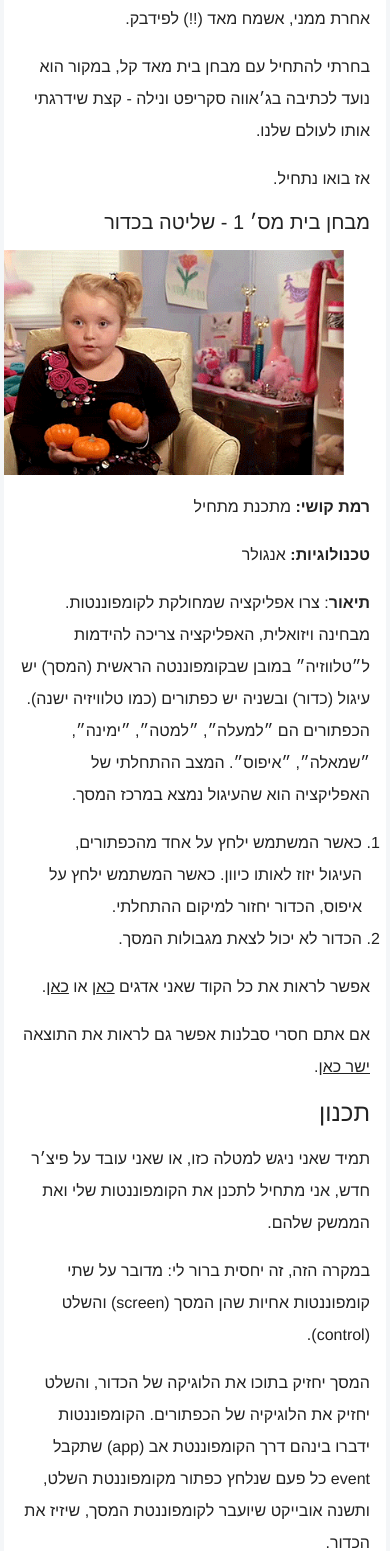
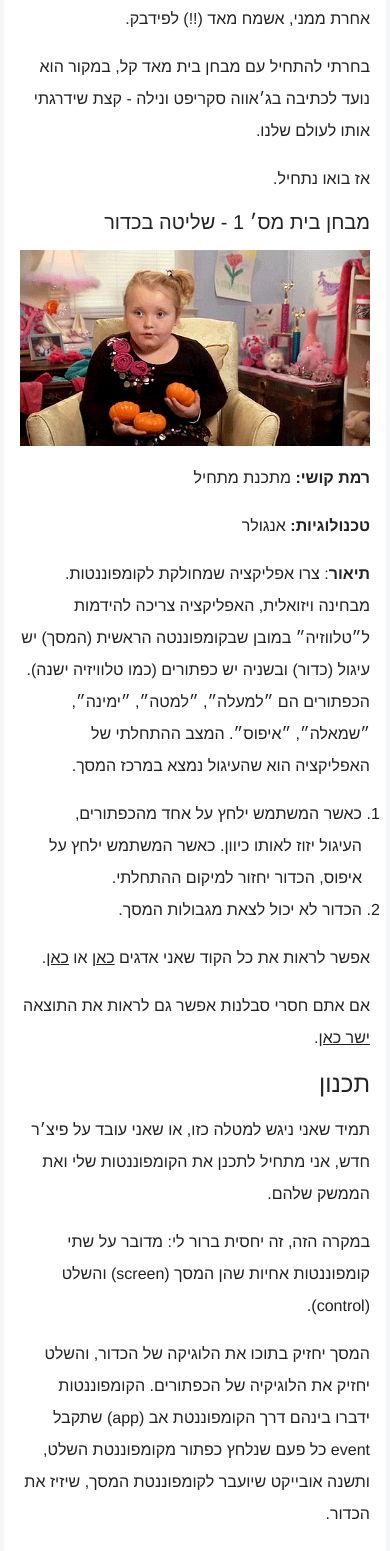
Before and after one commit to ozgonen/ozgonen.github.io, a Jekyll site: the page built from _posts/2018-08-02-hometest-controll-ball.md, in a window 390 px wide. Shown: the part 768-2319 px from the top of the page. Built offline with Jekyll 4.4.1, drawn with Linux system fonts in a browser that asks for light colours; some web fonts are replaced.

Commit message:
fix mobile reading

```diff
--- a/_sass/components/_content.scss
+++ b/_sass/components/_content.scss
@@ -9,7 +9,7 @@
     img {
       position: relative;
       left: 50%;
-      max-width: 115%;
+      //max-width: 115%;
       transform: translate(-50%);
     }
   }
```
